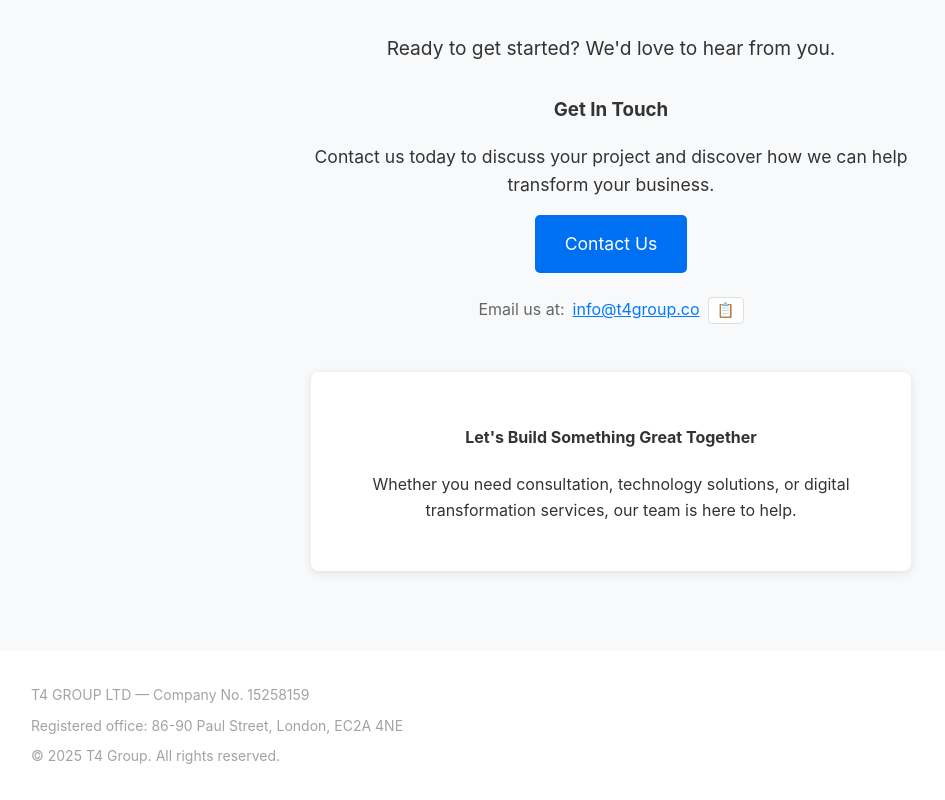
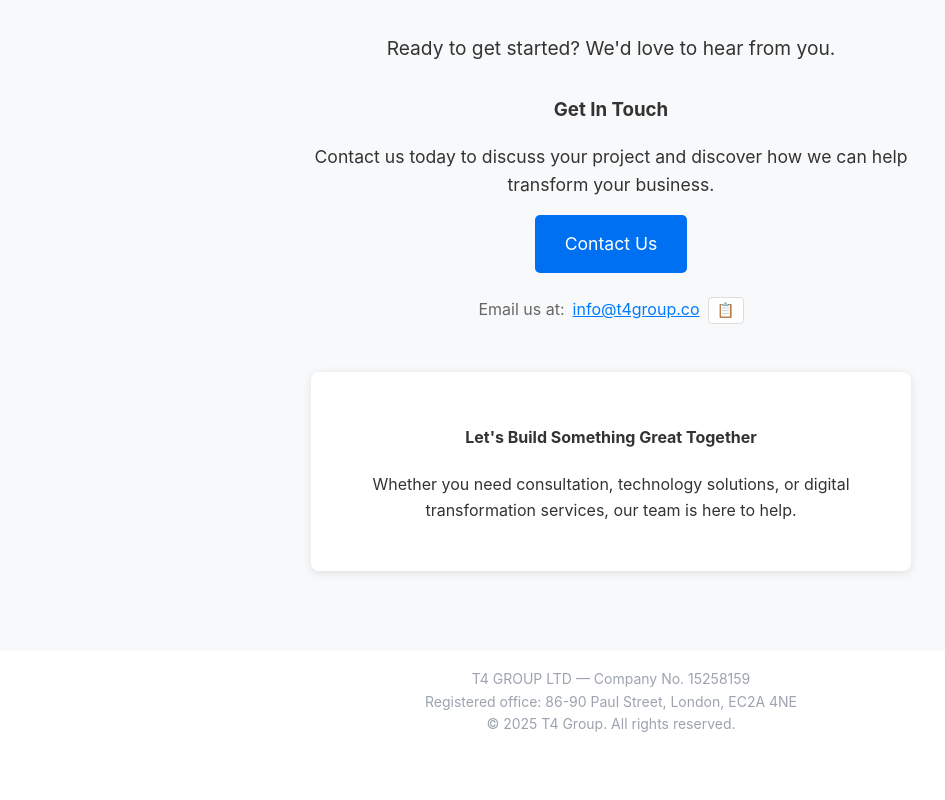
Before and after one commit to agentcafe/t4group-site, a Next.js app: page / in a window 1280 px wide. Shown: the part 1772-2572 px from the top of the page, without its empty margins (29-974 px from the left). After the commit the page ends 2524 px from the top, so only its background shows below. Built offline with nearby package versions, Linux system fonts and the light colour scheme.

Commit message:
hotfix: add inline CSS styles to legal footer in Layout

```diff
--- a/components/Layout.tsx
+++ b/components/Layout.tsx
@@ -22,11 +22,11 @@
       <main>
         {children}
       </main>
-      <footer>
-        <div className="container">
-          <p>T4 GROUP LTD — Company No. 15258159</p>
-          <p>Registered office: 86-90 Paul Street, London, EC2A 4NE</p>
-          <p>© 2025 T4 Group. All rights reserved.</p>
+      <footer style={{ padding: '16px 0', color: '#9ca3af', borderTop: '1px solid rgba(255,255,255,0.15)', fontSize: '14px', textAlign: 'center', background: 'transparent' }}>
+        <div>
+          <div>T4 GROUP LTD — Company No. 15258159</div>
+          <div>Registered office: 86-90 Paul Street, London, EC2A 4NE</div>
+          <div>© 2025 T4 Group. All rights reserved.</div>
         </div>
       </footer>
     </>
```
